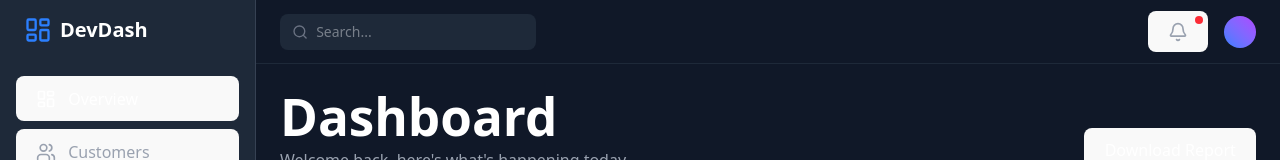
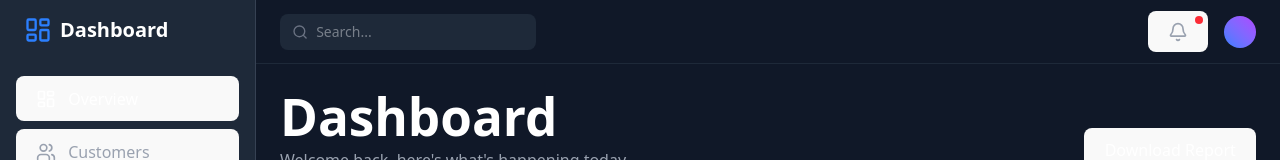
Before and after one commit to tanbiee/DevDash, a React (Vite) app: page / in a window 1280 px wide. Shown: the top 160 px of the page. Built offline with nearby package versions, Linux system fonts and the light colour scheme; no server answers.

Commit message:
changing devdash to dashboard

```diff
--- a/src/Components/Page.jsx
+++ b/src/Components/Page.jsx
@@ -53,7 +53,7 @@
       <aside className="w-64 bg-gray-800 border-r border-gray-700 hidden md:flex flex-col p-4">
         <div className="flex items-center space-x-2 mb-8 px-2">
           <LayoutDashboard className="text-blue-500" size={28} />
-          <span className="text-xl font-bold text-white">DevDash</span>
+          <span className="text-xl font-bold text-white">Dashboard</span>
         </div>
 
         <nav className="flex-1 space-y-2">
```
